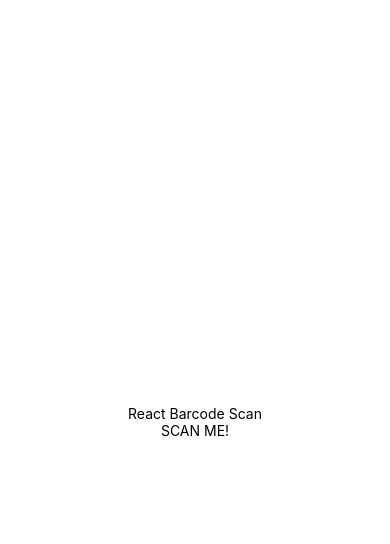
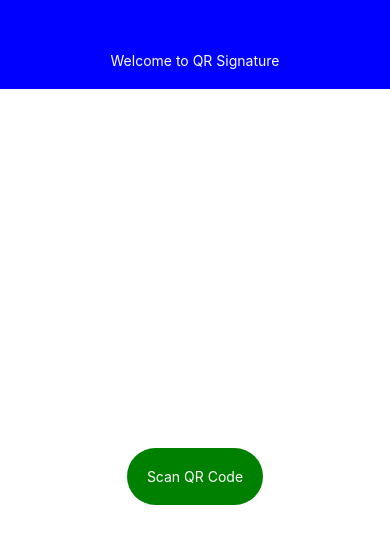
Before and after one commit to mfcandan/reactnative-barcode-scan, a React Native app: screen / in a window 390 px wide. Shown: the top 544 px of the page. Built offline with nearby package versions, Linux system fonts and the light colour scheme.

Commit message:
Welcome screen

```diff
--- a/App.js
+++ b/App.js
@@ -1,14 +1,21 @@
 import { StatusBar } from 'expo-status-bar';
 import React from 'react';
-import Styles from './style'
-import { Text, View } from 'react-native';
+import styles from './style'
+import { TouchableOpacity, Text, View, } from 'react-native';
 
 export default function App() {
   return (
-    <View style={Styles.container}>
-      <Text>React Barcode Scan</Text>
-      <Text>SCAN ME!</Text>
-      <StatusBar style="auto" />
-    </View>
+    <>
+      <View style={styles.containerWelcome}>
+        <Text style={styles.buttonText}>Welcome to QR Signature</Text>
+      </View>
+      <View style={styles.container}>
+        <TouchableOpacity
+          style={styles.button}
+        ><Text style={styles.buttonText}>Scan QR Code</Text>
+        </TouchableOpacity>
+        <StatusBar style="auto" />
+      </View>
+    </>
   );
 }
--- a/style.js
+++ b/style.js
@@ -3,13 +3,27 @@ import {StyleSheet} from 'react-native'
 export default StyleSheet.create({
 
     container: {
-        flex: 1,
+        flex: 11,
         backgroundColor: '#fff',
         alignItems: 'center',
         justifyContent: 'center',
     },
-    welcome: {
-        textAlign: 'center'
-    }
+    containerWelcome:{
+        backgroundColor: 'blue',
+        flex: 1,
+        alignItems: 'center',
+        justifyContent: 'flex-end',
+        paddingBottom: 20,
+    },
+    button: {
+        backgroundColor: 'green',
+        color: 'blue',
+        marginTop: 20,
+        padding: 20,
+        borderRadius: 30,
+    },
+    buttonText: {
+        color: 'white'
+    },
 
 });
```
